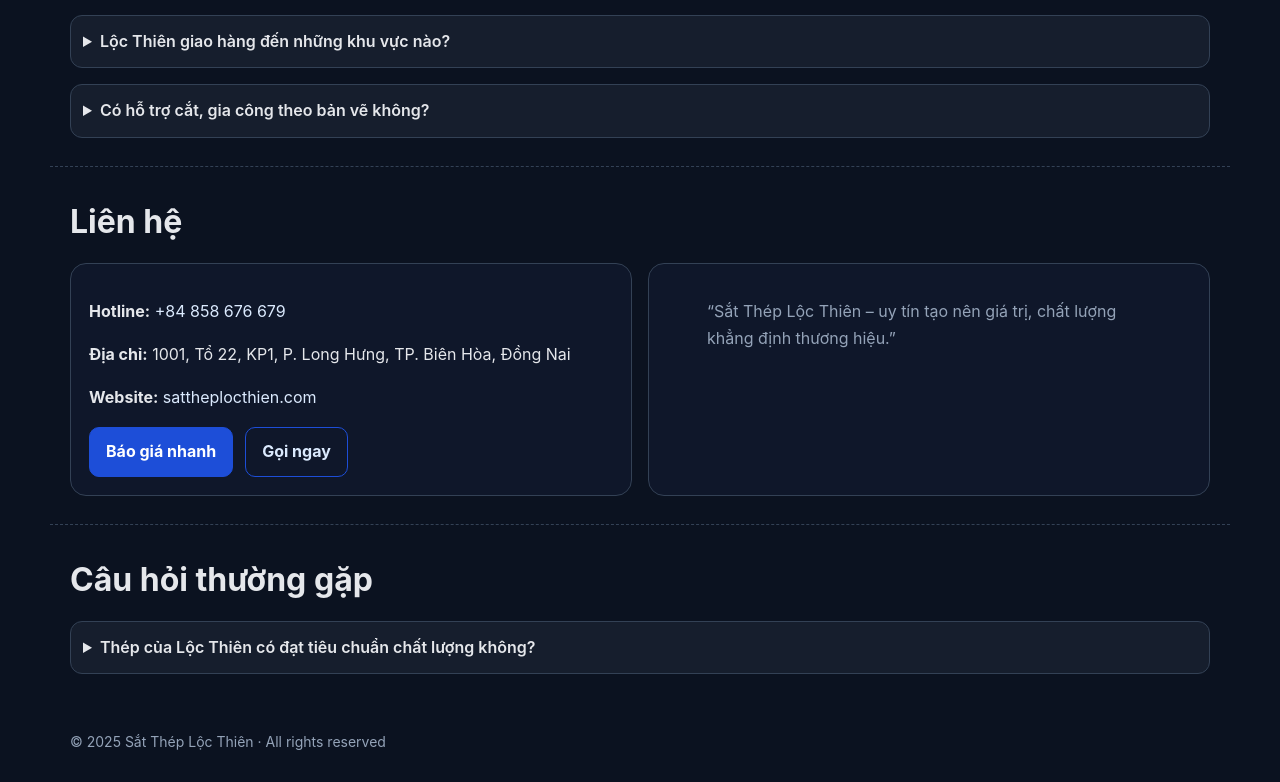
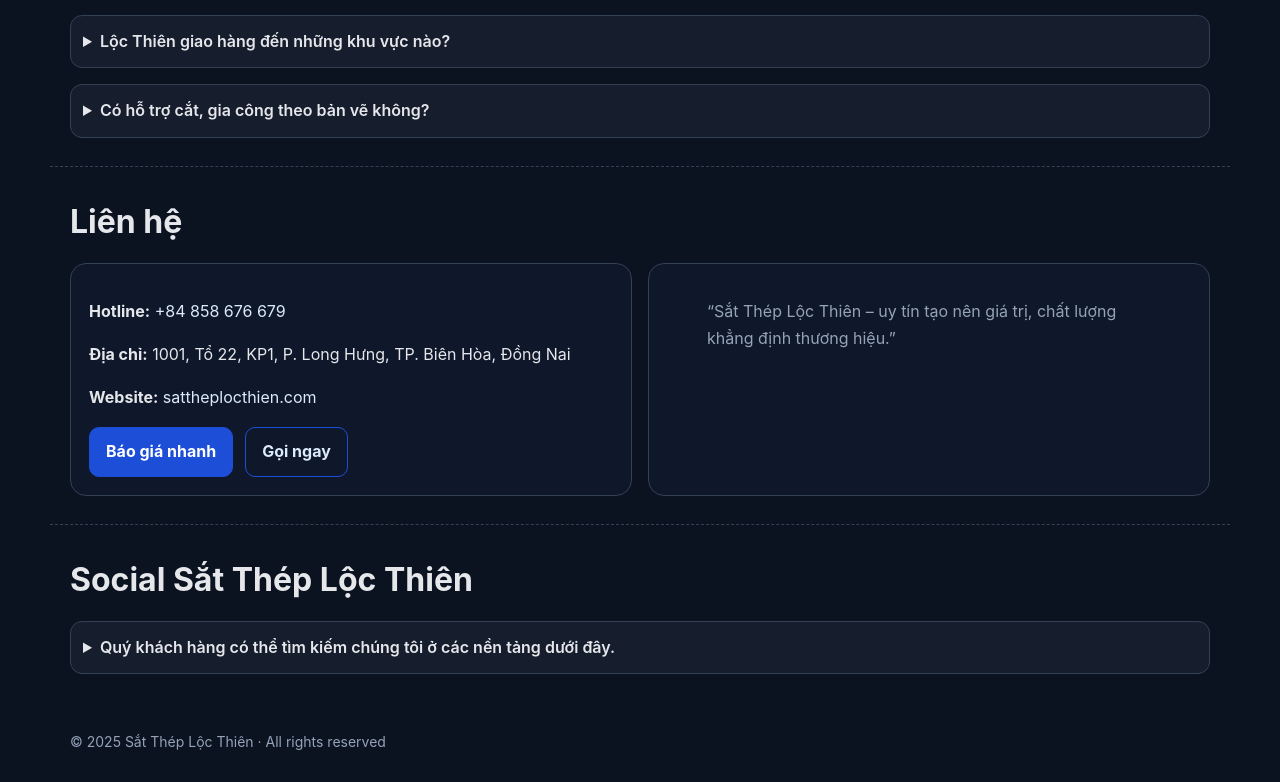
Before and after one commit to Steellocthien/giasatthep, a plain HTML site: page index.html in a window 1280 px wide. Shown: the part 1654-2436 px from the top of the page. Drawn offline with Linux system fonts and the light colour scheme.

Commit message:
Update index.html

```diff
--- a/index.html
+++ b/index.html
@@ -148,9 +148,9 @@
       </div>
     </section>
     <section class="wrap" aria-labelledby="faq">
-      <h2 id="faq">Câu hỏi thường gặp</h2>
+      <h2 id="faq">Social Sắt Thép Lộc Thiên</h2>
       <div class="grid">
-        <details><summary>Thép của Lộc Thiên có đạt tiêu chuẩn chất lượng không?</summary><p class="sub">      <ul>
+        <details><summary>Quý khách hàng có thể tìm kiếm chúng tôi ở các nền tảng dưới đây.</summary><p class="sub">      <ul>
 <li><a href="https://www.openrec.tv/user/n0spyoyega2wvsojqifl/about" target="_blank">www.openrec.tv</a></li>
 <li><a href="https://68c8b830f3aef.site123.me/" target="_blank">68c8b830f3aef.site123.me</a></li>
 <li><a href="https://devpost.com/sattheplocthien" target="_blank">devpost.com</a></li>
```
